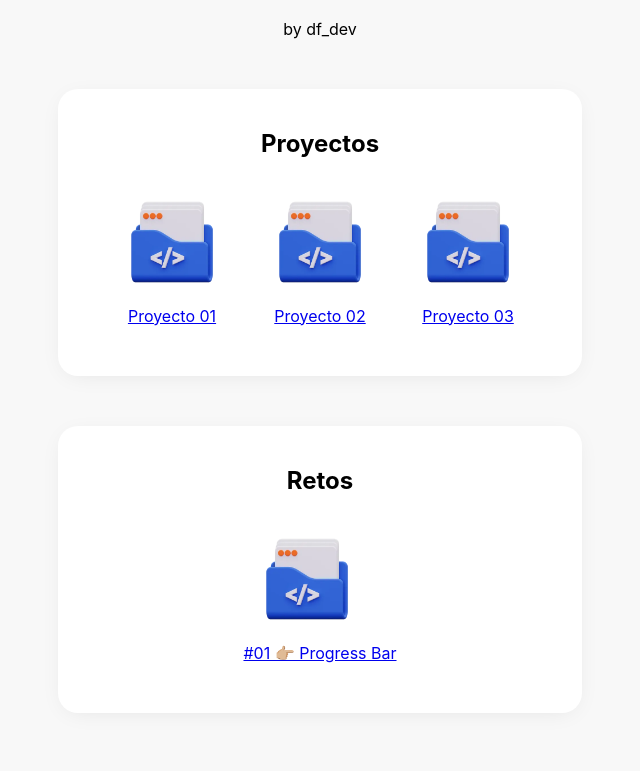
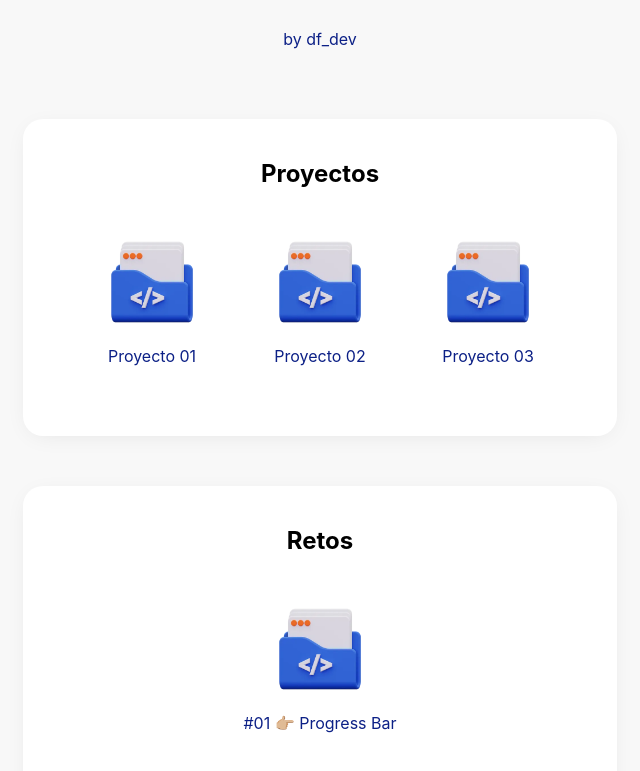
Before and after one commit to dariofin/frontendLeap, a plain HTML site: page index.html in a window 1280 px wide. Shown: the part 71-842 px from the top of the page, without its empty margins (320-960 px from the left). Drawn offline with Linux system fonts and the light colour scheme.

Commit message:
últimos retoques estéticos (oh not again 😐)

```diff
--- a/index.html
+++ b/index.html
@@ -9,34 +9,47 @@
 
 <style>
     body {
-        height: 100vh;
         display: flex;
         flex-direction: column;
-        background-color: rgb(248, 248, 248);
+        background-color: #f8f8f8;
         align-items: center;
         text-align: center;
-        font-family: -apple-system, BlinkMacSystemFont, "Segoe UI", "Noto Sans", Helvetica, Arial, sans-serif, "Apple Color Emoji", "Segoe UI Emoji";
-
+        user-select: none;
+        font-family: -apple-system, BlinkMacSystemFont,
+            "Segoe UI", "Noto Sans", Helvetica, Arial, sans-serif,
+            "Apple Color Emoji", "Segoe UI Emoji";
     }
 
-    main {}
 
     nav {
         display: flex;
         justify-content: space-around;
         align-items: center;
-        height: 100%;
-        gap: 20px;
+        gap: 10px;
     }
 
-    img {
-        max-width: 128px;
-    }
+
+
 
     nav a {
         display: flex;
         flex-direction: column;
-        text-align: center;
+        align-items: center;
+        text-decoration: none;
+        color: #0c2086;
+        padding: 10px 15px 20px 15px;
+
+        &:hover {
+            background-color: #f2f2f2;
+        }
+
+        &:visited {
+            color: #4c5684;
+        }
+    }
+
+    nav a img {
+        max-width: 128px;
     }
 
     section {
@@ -45,7 +58,6 @@
         background-color: #fff;
         border-radius: 20px;
         box-shadow: 0 4px 24px -8px rgba(0, 0, 0, 0.1);
-        /* border: solid 1px; */
         padding: 20px 50px 50px 50px;
         margin: 50px;
         text-align: center;
@@ -55,16 +67,16 @@
 <body>
     <main>
         <h1>Proyectos FrontendLeap 2025</h1>
-        <p>by <a href="https://dariofinelli.com" target="_blank"></a>df_dev</p>
+        <nav> <a href="https://dariofinelli.com" target="_blank">by df_dev</a></nav>
 
         <section class="projects">
             <h2>Proyectos</h2>
             <nav>
-                <a href="/Project-001-df_dev/"><img src="img/folder-icon.webp" alt="" class="icon-folder">Proyecto
+                <a href="Project-001-df_dev/"><img src="img/folder-icon.webp" alt="" class="icon-folder">Proyecto
                     01</a>
-                <a href="/Project-002-df_dev/"><img src="img/folder-icon.webp" alt="" class="icon-folder">Proyecto
+                <a href="Project-002-df_dev/"><img src="img/folder-icon.webp" alt="" class="icon-folder">Proyecto
                     02</a>
-                <a href="/Project-003-df_dev/"><img src="img/folder-icon.webp" alt="" class="icon-folder">Proyecto
+                <a href="Project-003-df_dev/"><img src="img/folder-icon.webp" alt="" class="icon-folder">Proyecto
                     03</a>
 
 
@@ -74,7 +86,7 @@
             <h2>Retos</h2>
 
             <nav>
-                <a href="/_retos-semanales/Progress-Bar/"><img src="img/folder-icon.webp" alt="" class="icon-folder">#01
+                <a href="_retos-semanales/Progress-Bar/"><img src="img/folder-icon.webp" alt="" class="icon-folder">#01
                     👉🏼 Progress Bar</a>
             </nav>
 
```
